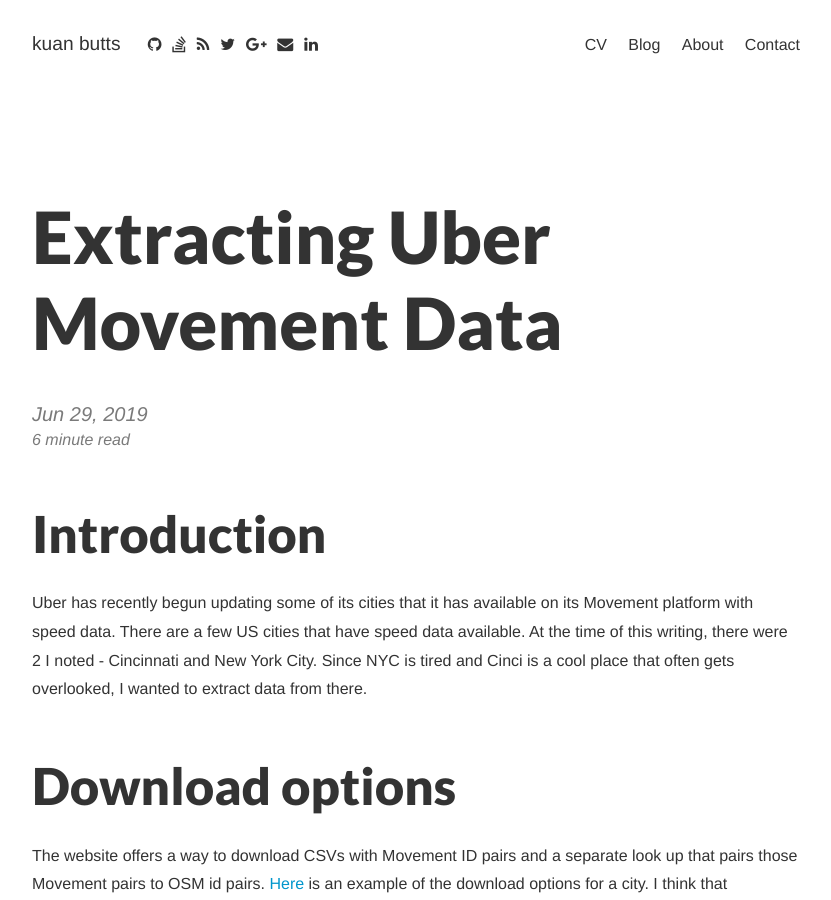
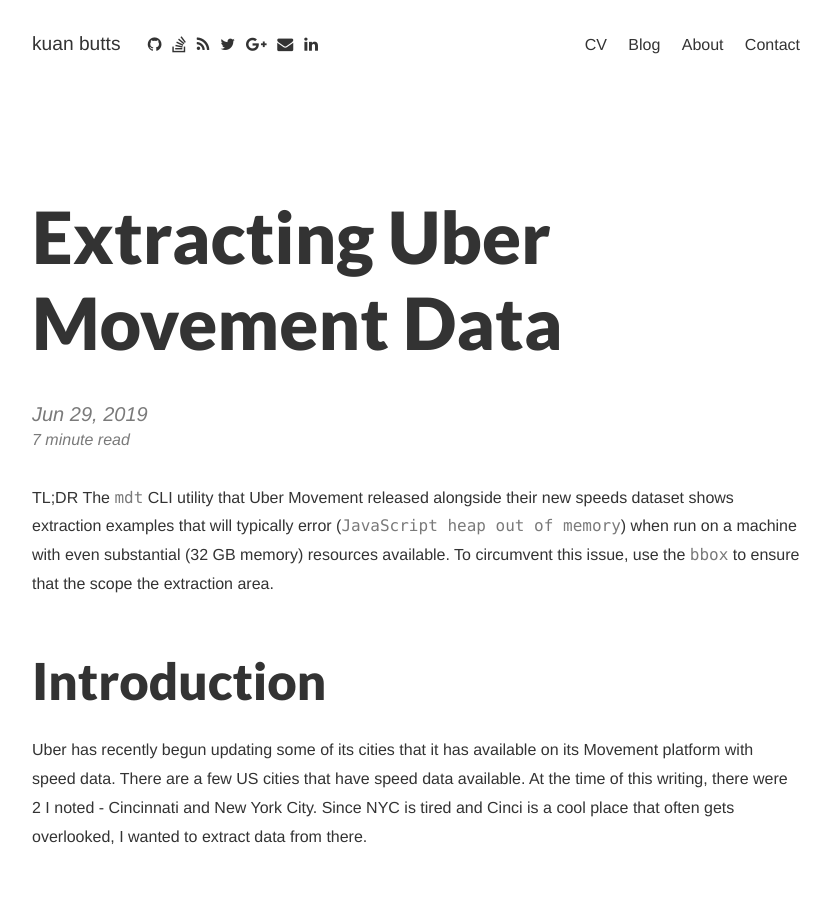
Before and after one commit to kuanb/kuanb.github.io, a Jekyll site: the page built from _posts/2019-06-29-uber-movement.md, in a window 1280 px wide and 900 px high. Shown: the whole window, without its empty margins (224-1055 px from the left). Built offline with Jekyll 4.4.1, drawn with Linux system fonts in a browser that asks for light colours; nearby versions of some CDN libraries; comment, search, counter and statistics services are not loaded.

Commit message:
Added a small tldr

```diff
--- a/_posts/2019-06-29-uber-movement.md
+++ b/_posts/2019-06-29-uber-movement.md
@@ -5,6 +5,8 @@
 summary: Navigating extraction issues with CLI tool
 comments: true
 ---
+
+TL;DR The `mdt` CLI utility that Uber Movement released alongside their new speeds dataset shows extraction examples that will typically error (`JavaScript heap out of memory`) when run on a machine with even substantial (32 GB memory) resources available. To circumvent this issue, use the `bbox` to ensure that the scope the extraction area.
 
 ## Introduction
 
```
